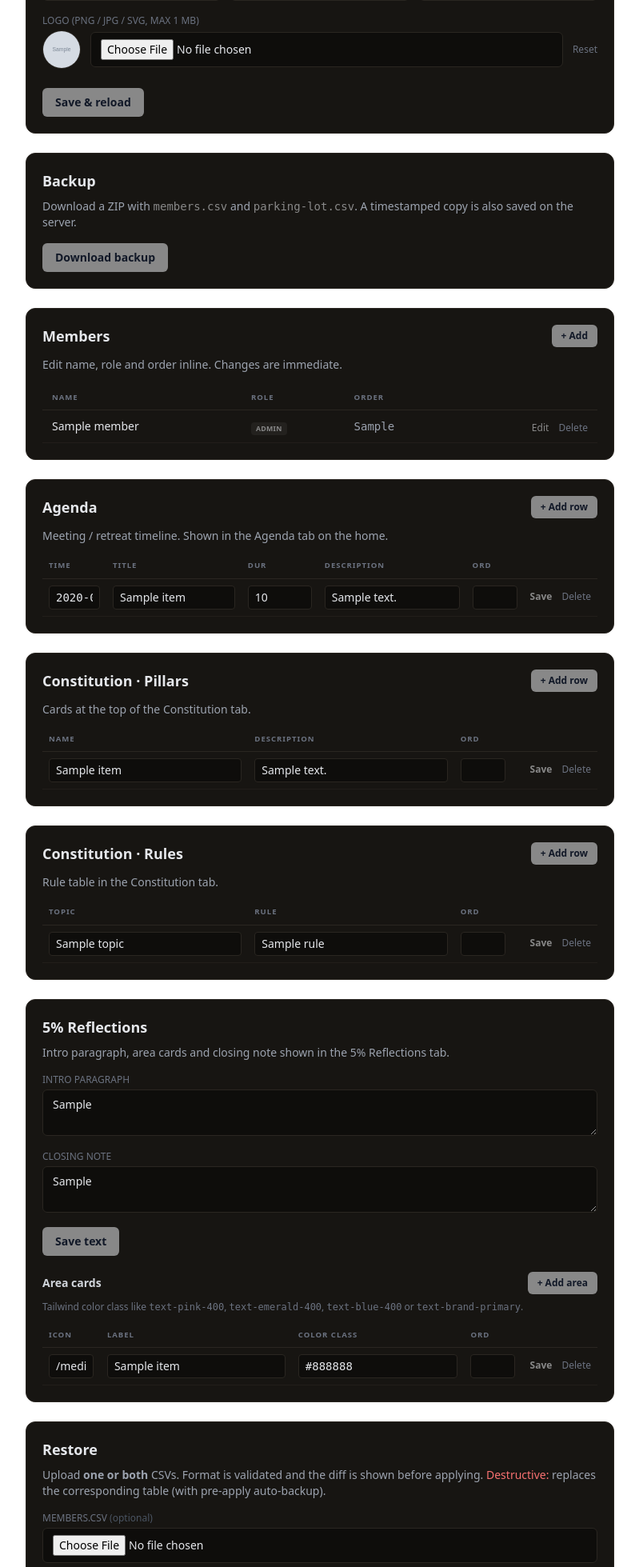
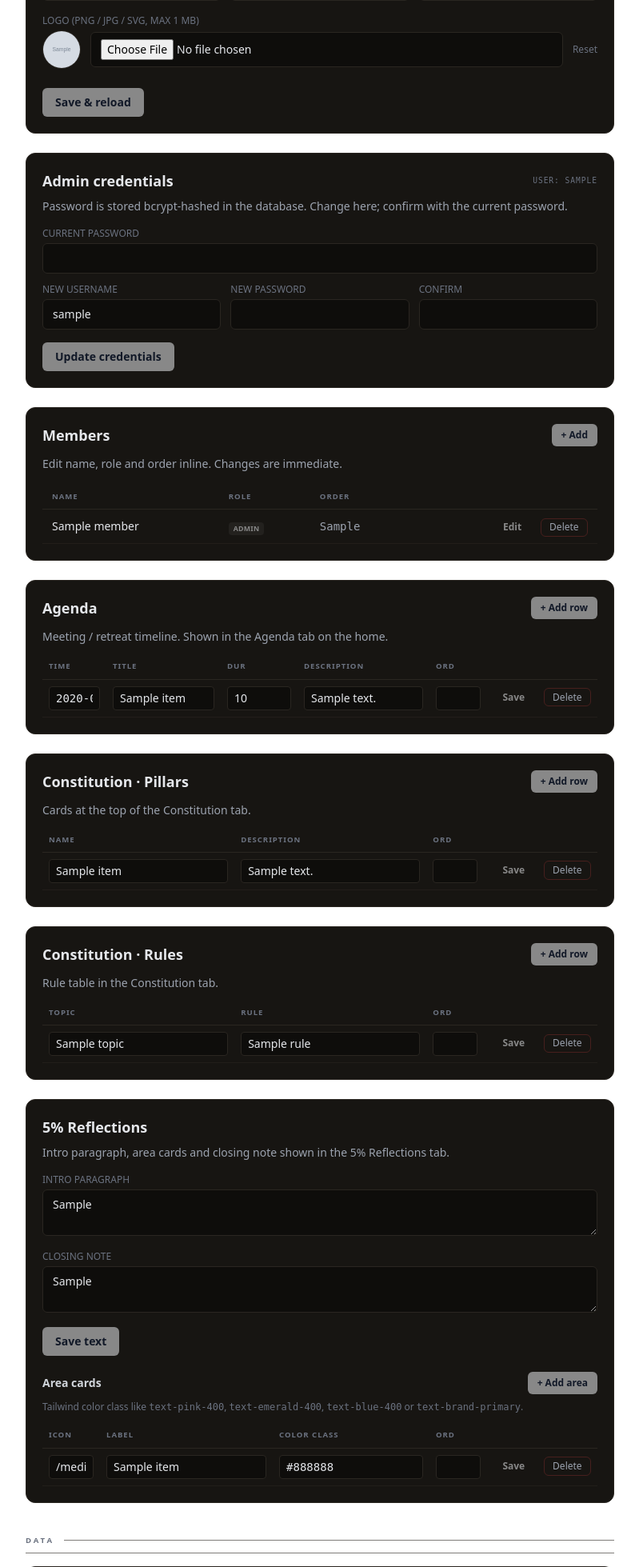
Before and after one commit to hipolitogb/forum-eos-operation-system, a FastAPI app: template app/templates/admin.html in a window 1280 px wide. Shown: the part 576-2535 px from the top of the page at 80% size, without its empty margins (240-1039 px from the left). Run offline with FastAPI, Linux system fonts and the light colour scheme; the template is opened without the code that fills it: most values are stand-ins (such as "Sample title", 1, 10 or a date in 2020); grey boxes marked "Sample" are stand-in pictures; parts of the project's set-up code (start-up, migrations or seed data) failed here and were passed over; some libraries are stand-ins or nearby versions.

Commit message:
feat: DB-backed admin auth (bcrypt) + admin UI polish
- New admin_users table (migration 004), seeded with admin/admin so
  a fresh install is immediately usable. Passwords stored bcrypt-
  hashed. ADMIN_PASSWORD env var stays as a recovery fallback.

- /admin gains a "Admin credentials" section at the top, with a red
  warning while the default admin/admin is still active. Changing
  requires entering the current password + username + new password
  twice; the response triggers a re-prompt of Basic Auth.

- Admin layout reorder: Backup / Restore / Server backups moved to
  the bottom under a "Data" divider — they're occasional ops, not
  day-to-day editing.

- Empty state for Members in /admin: "No members yet. Add one now"
  inline button. Same pattern on the home Members tab.

- Inline action buttons (Save, Edit, Delete, Cancel) across every
  row partial were plain text; they now use three new btn-xs-*
  classes (primary / ghost / danger) with visible borders + hover
  tints. Destructive stays quiet until hover.

Co-Authored-By: Claude Opus 4.6 (1M context) <noreply@anthropic.com>

```diff
--- a/app/templates/admin.html
+++ b/app/templates/admin.html
@@ -97,11 +97,43 @@
     </form>
   </div>
 
-  <!-- Backup -->
+  <!-- Admin credentials -->
   <div class="bg-dark-800 border border-dark-700 rounded-xl p-5 mb-6">
-    <h2 class="text-lg font-bold mb-2">Backup</h2>
-    <p class="text-sm text-gray-400 mb-4">Download a ZIP with <code class="text-brand-primary">members.csv</code> and <code class="text-brand-primary">parking-lot.csv</code>. A timestamped copy is also saved on the server.</p>
-    <a href="/admin/backup" class="inline-block px-4 py-2 bg-brand-primary text-gray-900 rounded-md text-sm font-semibold">Download backup</a>
+    <div class="flex items-center justify-between mb-2">
+      <h2 class="text-lg font-bold">Admin credentials</h2>
+      <span class="text-[0.6rem] uppercase tracking-widest text-gray-500 font-mono">user: {{ admin_username }}</span>
+    </div>
+    {% if using_default_admin_creds %}
+    <div class="bg-red-500/10 border border-red-500/30 rounded-md px-3 py-2 mb-4 text-xs text-red-300">
+      ⚠ You're using the default <code>admin</code> / <code>admin</code>. Change it now.
+    </div>
+    {% else %}
+    <p class="text-sm text-gray-400 mb-4">Password is stored bcrypt-hashed in the database. Change here; confirm with the current password.</p>
+    {% endif %}
+    <form hx-post="/admin/credentials" hx-target="#credentials-result" hx-swap="innerHTML" class="space-y-3">
+      <div>
+        <label class="block text-xs text-gray-500 uppercase mb-1">Current password</label>
+        <input type="password" name="current_password" required autocomplete="current-password" class="w-full text-sm bg-dark-900 border border-dark-700 rounded-md px-3 py-2">
+      </div>
+      <div class="grid grid-cols-1 md:grid-cols-3 gap-3">
+        <div>
+          <label class="block text-xs text-gray-500 uppercase mb-1">New username</label>
+          <input type="text" name="new_username" value="{{ admin_username }}" required class="w-full text-sm bg-dark-900 border border-dark-700 rounded-md px-3 py-2">
+        </div>
+        <div>
+          <label class="block text-xs text-gray-500 uppercase mb-1">New password</label>
+          <input type="password" name="new_password" required minlength="6" autocomplete="new-password" class="w-full text-sm bg-dark-900 border border-dark-700 rounded-md px-3 py-2">
+        </div>
+        <div>
+          <label class="block text-xs text-gray-500 uppercase mb-1">Confirm</label>
+          <input type="password" name="confirm_password" required minlength="6" autocomplete="new-password" class="w-full text-sm bg-dark-900 border border-dark-700 rounded-md px-3 py-2">
+        </div>
+      </div>
+      <div class="flex items-center gap-3 pt-1">
+        <button type="submit" class="px-4 py-2 bg-brand-primary text-gray-900 rounded-md text-sm font-semibold">Update credentials</button>
+        <div id="credentials-result" class="text-xs"></div>
+      </div>
+    </form>
   </div>
 
   <!-- Members -->
@@ -265,6 +297,18 @@
     </div>
   </div>
 
+  <div class="mt-10 mb-4 pb-2 border-b border-dark-700/60 flex items-center gap-3">
+    <span class="text-[0.6rem] uppercase tracking-[0.3em] text-gray-500 font-semibold">Data</span>
+    <span class="flex-1 h-px bg-dark-700/60"></span>
+  </div>
+
+  <!-- Backup -->
+  <div class="bg-dark-800 border border-dark-700 rounded-xl p-5 mb-6">
+    <h2 class="text-lg font-bold mb-2">Backup</h2>
+    <p class="text-sm text-gray-400 mb-4">Download a ZIP with <code class="text-brand-primary">members.csv</code> and <code class="text-brand-primary">parking-lot.csv</code>. A timestamped copy is also saved on the server.</p>
+    <a href="/admin/backup" class="inline-block px-4 py-2 bg-brand-primary text-gray-900 rounded-md text-sm font-semibold">Download backup</a>
+  </div>
+
   <!-- Restore -->
   <div class="bg-dark-800 border border-dark-700 rounded-xl p-5 mb-6">
     <h2 class="text-lg font-bold mb-2">Restore</h2>
--- a/app/templates/base.html
+++ b/app/templates/base.html
@@ -66,6 +66,69 @@
         {{ settings.color_primary }} 8px 16px
       );
     }
+
+    /* Inline action buttons used across admin row forms. Three variants:
+       primary (Save), ghost (Cancel / neutral), danger (Delete).
+       Kept compact (many per row) but with visible border + hover tint so
+       they read unambiguously as buttons. */
+    .btn-xs {
+      display: inline-flex;
+      align-items: center;
+      gap: 0.25rem;
+      padding: 0.3rem 0.65rem;
+      border-radius: 0.375rem;
+      font-size: 0.75rem;
+      line-height: 1;
+      border: 1px solid transparent;
+      background: transparent;
+      cursor: pointer;
+      transition: background-color 0.12s ease, border-color 0.12s ease, color 0.12s ease;
+      white-space: nowrap;
+    }
+    .btn-xs:focus-visible {
+      outline: 2px solid {{ settings.color_primary }};
+      outline-offset: 1px;
+    }
+    .btn-xs-primary {
+      color: {{ settings.color_primary }};
+      border-color: rgba({{ brand.primary_rgb }}, 0.35);
+      background: rgba({{ brand.primary_rgb }}, 0.06);
+      font-weight: 600;
+    }
+    .btn-xs-primary:hover {
+      background: rgba({{ brand.primary_rgb }}, 0.16);
+      border-color: rgba({{ brand.primary_rgb }}, 0.7);
+    }
+    .btn-xs-ghost {
+      color: #9ca3af;
+      border-color: #3a352e;
+    }
+    .btn-xs-ghost:hover {
+      color: #e5e7eb;
+      border-color: #6b7280;
+      background: rgba(255, 255, 255, 0.03);
+    }
+    .btn-xs-danger {
+      color: #9ca3af;
+      border-color: rgba(239, 68, 68, 0.22);
+    }
+    .btn-xs-danger:hover {
+      color: #fca5a5;
+      border-color: rgba(239, 68, 68, 0.65);
+      background: rgba(239, 68, 68, 0.08);
+    }
+
+    /* Empty state block reused across admin + home lists. */
+    .empty-state {
+      padding: 1.25rem 1rem;
+      border: 1px dashed #2a2621;
+      border-radius: 0.5rem;
+      text-align: center;
+      color: #6b7280;
+      font-size: 0.8125rem;
+      line-height: 1.4;
+    }
+    .empty-state strong { color: #d1d5db; font-weight: 600; }
   </style>
 </head>
 <body class="font-sans text-gray-200 min-h-screen antialiased">
--- a/app/templates/index.html
+++ b/app/templates/index.html
@@ -64,11 +64,16 @@
   <!-- TAB: Members -->
   <div id="tab-members" class="tab-content hidden">
     <div class="bg-dark-800 border border-dark-700 rounded-xl p-5">
+      {% if members %}
       <div id="members-list" class="flex flex-wrap gap-2 mb-4">
         {% for member in members %}
           {% include "partials/member_chip.html" %}
         {% endfor %}
       </div>
+      {% else %}
+      <div class="empty-state mb-4"><strong>No members found.</strong><br>Add one now using the form below.</div>
+      <div id="members-list" class="flex flex-wrap gap-2 mb-4"></div>
+      {% endif %}
       <form hx-post="/members" hx-target="#members-list" hx-swap="beforeend" hx-on::after-request="this.reset();" class="flex gap-2">
         <input name="name" placeholder="Name" required class="bg-dark-900 border border-dark-700 rounded-md px-3 py-2 text-sm flex-1">
         <input name="role" placeholder="Role (optional)" class="bg-dark-900 border border-dark-700 rounded-md px-3 py-2 text-sm w-40">
--- a/app/templates/partials/admin_agenda_row.html
+++ b/app/templates/partials/admin_agenda_row.html
@@ -5,7 +5,7 @@
   <td class="py-2 px-2"><input type="text" name="description" value="{{ item.description }}" placeholder="(optional)" class="w-full bg-dark-900 border border-dark-700 rounded px-2 py-1 text-sm"></td>
   <td class="py-2 px-2"><input type="number" name="display_order" value="{{ item.display_order }}" class="w-14 bg-dark-900 border border-dark-700 rounded px-2 py-1 text-sm font-mono"></td>
   <td class="py-2 px-2 text-right space-x-2 whitespace-nowrap">
-    <button type="button" hx-post="/admin/agenda/{{ item.id }}" hx-target="#admin-agenda-{{ item.id }}" hx-swap="outerHTML" hx-include="closest tr" class="text-xs font-semibold text-brand-primary hover:text-brand-primary-deep">Save</button>
-    <button type="button" hx-delete="/admin/agenda/{{ item.id }}" hx-target="#admin-agenda-{{ item.id }}" hx-swap="outerHTML swap:0.15s" hx-confirm="Delete row?" class="text-xs text-gray-500 hover:text-red-400">Delete</button>
+    <button type="button" hx-post="/admin/agenda/{{ item.id }}" hx-target="#admin-agenda-{{ item.id }}" hx-swap="outerHTML" hx-include="closest tr" class="btn-xs btn-xs-primary">Save</button>
+    <button type="button" hx-delete="/admin/agenda/{{ item.id }}" hx-target="#admin-agenda-{{ item.id }}" hx-swap="outerHTML swap:0.15s" hx-confirm="Delete row?" class="btn-xs btn-xs-danger">Delete</button>
   </td>
 </tr>
--- a/app/templates/partials/admin_area_row.html
+++ b/app/templates/partials/admin_area_row.html
@@ -4,7 +4,7 @@
   <td class="py-2 px-2"><input type="text" name="color_class" value="{{ item.color_class }}" placeholder="text-pink-400" class="w-full bg-dark-900 border border-dark-700 rounded px-2 py-1 text-sm font-mono"></td>
   <td class="py-2 px-2"><input type="number" name="display_order" value="{{ item.display_order }}" class="w-14 bg-dark-900 border border-dark-700 rounded px-2 py-1 text-sm font-mono"></td>
   <td class="py-2 px-2 text-right space-x-2 whitespace-nowrap">
-    <button type="button" hx-post="/admin/areas/{{ item.id }}" hx-target="#admin-area-{{ item.id }}" hx-swap="outerHTML" hx-include="closest tr" class="text-xs font-semibold text-brand-primary hover:text-brand-primary-deep">Save</button>
-    <button type="button" hx-delete="/admin/areas/{{ item.id }}" hx-target="#admin-area-{{ item.id }}" hx-swap="outerHTML swap:0.15s" hx-confirm="Delete area?" class="text-xs text-gray-500 hover:text-red-400">Delete</button>
+    <button type="button" hx-post="/admin/areas/{{ item.id }}" hx-target="#admin-area-{{ item.id }}" hx-swap="outerHTML" hx-include="closest tr" class="btn-xs btn-xs-primary">Save</button>
+    <button type="button" hx-delete="/admin/areas/{{ item.id }}" hx-target="#admin-area-{{ item.id }}" hx-swap="outerHTML swap:0.15s" hx-confirm="Delete area?" class="btn-xs btn-xs-danger">Delete</button>
   </td>
 </tr>
--- a/app/templates/partials/admin_member_row.html
+++ b/app/templates/partials/admin_member_row.html
@@ -13,12 +13,12 @@
       hx-get="/admin/members/{{ member.id }}/edit"
       hx-target="#admin-member-{{ member.id }}"
       hx-swap="outerHTML"
-      class="text-xs text-brand-primary hover:text-brand-primary-deep">Edit</button>
+      class="btn-xs btn-xs-primary">Edit</button>
     <button
       hx-delete="/admin/members/{{ member.id }}"
       hx-target="#admin-member-{{ member.id }}"
       hx-swap="outerHTML swap:0.15s"
       hx-confirm="Delete {{ member.name }}?"
-      class="text-xs text-gray-500 hover:text-red-400">Delete</button>
+      class="btn-xs btn-xs-danger">Delete</button>
   </td>
 </tr>
--- a/app/templates/partials/admin_member_rows.html
+++ b/app/templates/partials/admin_member_rows.html
@@ -1,3 +1,14 @@
+{% if members %}
 {% for member in members %}
 {% include "partials/admin_member_row.html" %}
 {% endfor %}
+{% else %}
+<tr id="admin-members-empty"><td colspan="4" class="py-6 px-3 text-center text-sm text-gray-500">
+  <div class="inline-flex items-center gap-2">
+    <span class="text-gray-600">No members yet.</span>
+    <button type="button"
+      onclick="if(!document.getElementById('admin-member-new')){document.getElementById('admin-members-empty').remove();htmx.ajax('GET','/admin/members/new',{target:'#admin-members-tbody',swap:'beforeend'});}"
+      class="btn-xs btn-xs-primary">Add one now</button>
+  </div>
+</td></tr>
+{% endif %}
--- a/app/templates/partials/admin_pillar_row.html
+++ b/app/templates/partials/admin_pillar_row.html
@@ -3,7 +3,7 @@
   <td class="py-2 px-2"><input type="text" name="description" value="{{ item.description }}" placeholder="Description" class="w-full bg-dark-900 border border-dark-700 rounded px-2 py-1 text-sm"></td>
   <td class="py-2 px-2"><input type="number" name="display_order" value="{{ item.display_order }}" class="w-14 bg-dark-900 border border-dark-700 rounded px-2 py-1 text-sm font-mono"></td>
   <td class="py-2 px-2 text-right space-x-2 whitespace-nowrap">
-    <button type="button" hx-post="/admin/pillars/{{ item.id }}" hx-target="#admin-pillar-{{ item.id }}" hx-swap="outerHTML" hx-include="closest tr" class="text-xs font-semibold text-brand-primary hover:text-brand-primary-deep">Save</button>
-    <button type="button" hx-delete="/admin/pillars/{{ item.id }}" hx-target="#admin-pillar-{{ item.id }}" hx-swap="outerHTML swap:0.15s" hx-confirm="Delete pillar?" class="text-xs text-gray-500 hover:text-red-400">Delete</button>
+    <button type="button" hx-post="/admin/pillars/{{ item.id }}" hx-target="#admin-pillar-{{ item.id }}" hx-swap="outerHTML" hx-include="closest tr" class="btn-xs btn-xs-primary">Save</button>
+    <button type="button" hx-delete="/admin/pillars/{{ item.id }}" hx-target="#admin-pillar-{{ item.id }}" hx-swap="outerHTML swap:0.15s" hx-confirm="Delete pillar?" class="btn-xs btn-xs-danger">Delete</button>
   </td>
 </tr>
--- a/app/templates/partials/admin_rule_row.html
+++ b/app/templates/partials/admin_rule_row.html
@@ -3,7 +3,7 @@
   <td class="py-2 px-2"><input type="text" name="rule" value="{{ item.rule }}" placeholder="Rule" class="w-full bg-dark-900 border border-dark-700 rounded px-2 py-1 text-sm"></td>
   <td class="py-2 px-2"><input type="number" name="display_order" value="{{ item.display_order }}" class="w-14 bg-dark-900 border border-dark-700 rounded px-2 py-1 text-sm font-mono"></td>
   <td class="py-2 px-2 text-right space-x-2 whitespace-nowrap">
-    <button type="button" hx-post="/admin/rules/{{ item.id }}" hx-target="#admin-rule-{{ item.id }}" hx-swap="outerHTML" hx-include="closest tr" class="text-xs font-semibold text-brand-primary hover:text-brand-primary-deep">Save</button>
-    <button type="button" hx-delete="/admin/rules/{{ item.id }}" hx-target="#admin-rule-{{ item.id }}" hx-swap="outerHTML swap:0.15s" hx-confirm="Delete rule?" class="text-xs text-gray-500 hover:text-red-400">Delete</button>
+    <button type="button" hx-post="/admin/rules/{{ item.id }}" hx-target="#admin-rule-{{ item.id }}" hx-swap="outerHTML" hx-include="closest tr" class="btn-xs btn-xs-primary">Save</button>
+    <button type="button" hx-delete="/admin/rules/{{ item.id }}" hx-target="#admin-rule-{{ item.id }}" hx-swap="outerHTML swap:0.15s" hx-confirm="Delete rule?" class="btn-xs btn-xs-danger">Delete</button>
   </td>
 </tr>
--- a/requirements.txt
+++ b/requirements.txt
@@ -6,3 +6,4 @@ alembic==1.14.0
 python-multipart==0.0.20
 jinja2==3.1.4
 aiofiles==24.1.0
+bcrypt==4.2.1
```
Also changed, not shown: alembic/versions/004_admin_users.py (added, +37 -0 lines), app/models.py (+12 -0 lines), app/routes/admin.py (+89 -12 lines), app/templates/partials/admin_member_form.html (+4 -4 lines).
